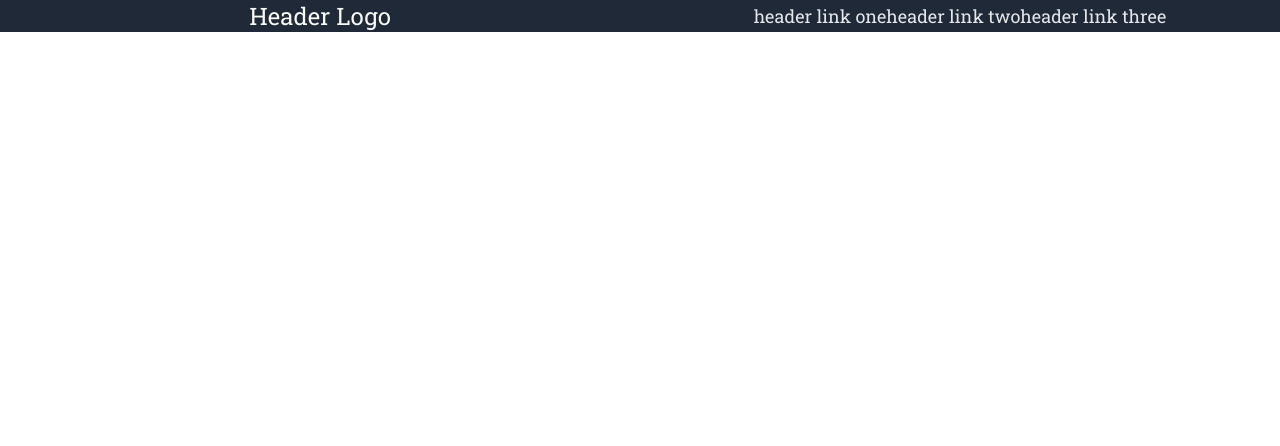
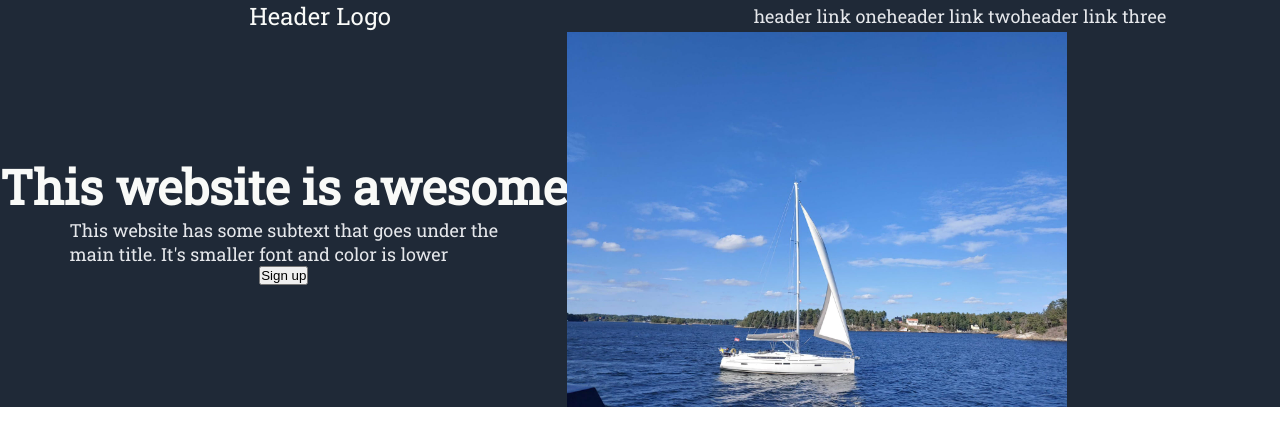
Before and after one commit to yusun-lab/Landing-Page, a plain HTML site: page index.html in a window 1280 px wide. Drawn offline with Linux system fonts and the light colour scheme; a web font is replaced by a local one.

Commit message:
working with the first section

```diff
--- a/index.html
+++ b/index.html
@@ -20,6 +20,15 @@
                 </ul>
             </div>
         </div>
+        <div class="content">
+            <div class="content-left">
+                <h1>This website is awesome</h1>
+                <p class="header-link">This website has some subtext that goes under the <br/> main title. It's smaller font and color is lower </p>
+                <button type="button" class="sign-up-first-section">Sign up</button>
+            </div>
+            <div class="content-right"></div>
+            <img src="./Assets/Set off.jpg" alt="Set off" width="500px">
+        </div>
     </div>
 </body>
 </html>
--- a/styles.css
+++ b/styles.css
@@ -39,3 +39,21 @@ ul{
     justify-content: center;
     align-items: center;
 }
+
+h1{
+    font-size: 48px;
+    font-weight: bolder;
+    color: #F9FAF8;
+}
+
+.content{
+    display: flex;
+    flex-direction: row;
+}
+
+.content-left, .contnen-right{
+    display: flex;
+    justify-content: center;
+    align-items: center;
+    flex-direction: column;
+}
```
Also changed, not shown: Assets/Set off.jpg (added), color and fonts.txt (added).
